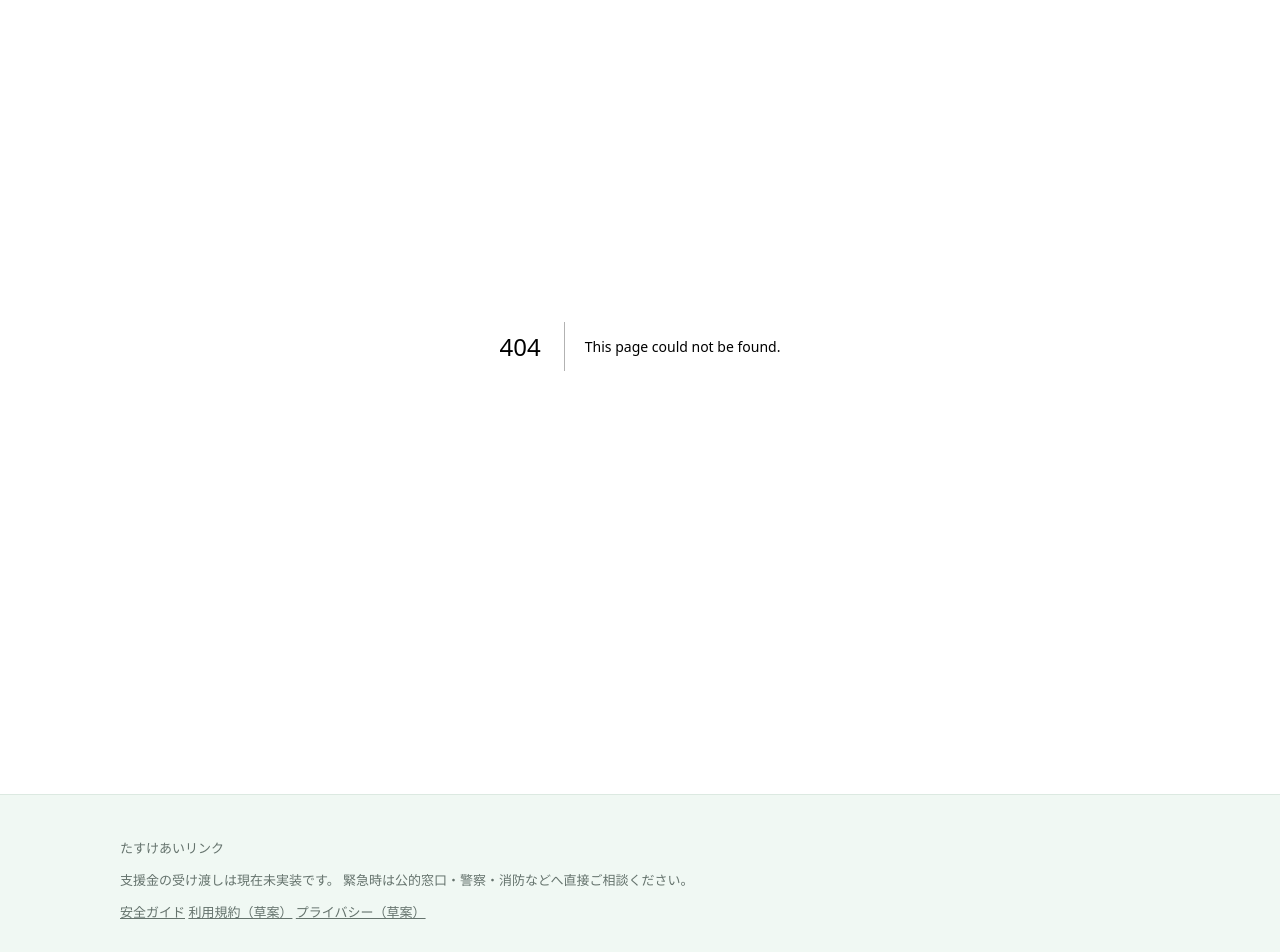
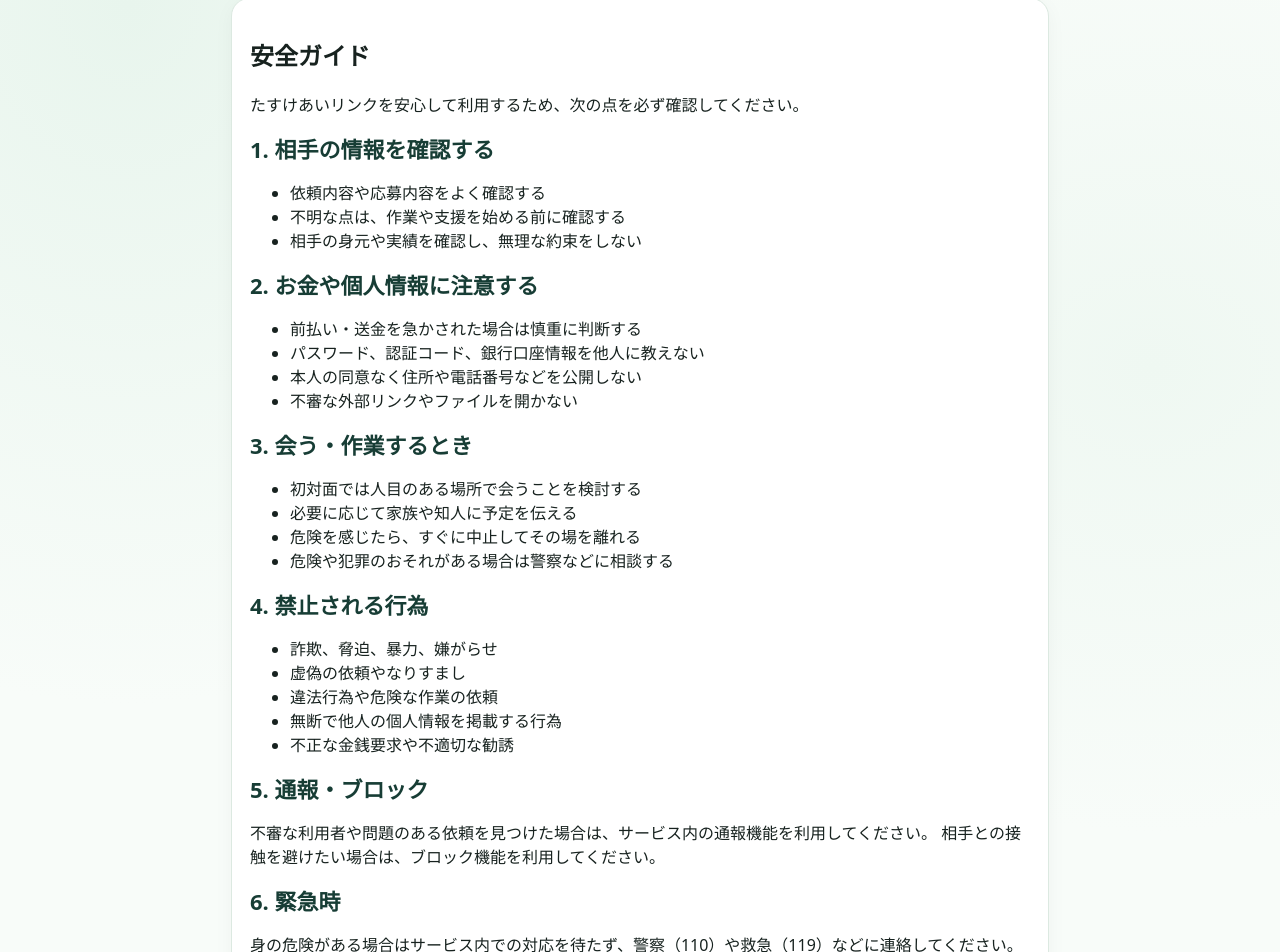
Before and after one commit to nkcleankazu-ai/tasukeai-link, a Next.js app: page /safety in a window 1280 px wide. Before the commit this address had no page. Shown: the part 140-1092 px from the top of the page. Built offline with nearby package versions, Linux system fonts and the light colour scheme.

Commit message:
Add safety guide page with safety tips

```diff
--- /dev/null
+++ b/app/safety/page.tsx
@@ -0,0 +1,62 @@
+export const metadata = {
+  title: "安全ガイド",
+  description: "たすけあいリンクを安全に利用するためのガイドです。",
+};
+
+export default function SafetyPage() {
+  return (
+    <main className="container" style={{ maxWidth: "850px", margin: "0 auto", padding: "24px 16px" }}>
+      <section className="section card">
+        <h1>安全ガイド</h1>
+        <p>たすけあいリンクを安心して利用するため、次の点を必ず確認してください。</p>
+
+        <h2>1. 相手の情報を確認する</h2>
+        <ul>
+          <li>依頼内容や応募内容をよく確認する</li>
+          <li>不明な点は、作業や支援を始める前に確認する</li>
+          <li>相手の身元や実績を確認し、無理な約束をしない</li>
+        </ul>
+
+        <h2>2. お金や個人情報に注意する</h2>
+        <ul>
+          <li>前払い・送金を急かされた場合は慎重に判断する</li>
+          <li>パスワード、認証コード、銀行口座情報を他人に教えない</li>
+          <li>本人の同意なく住所や電話番号などを公開しない</li>
+          <li>不審な外部リンクやファイルを開かない</li>
+        </ul>
+
+        <h2>3. 会う・作業するとき</h2>
+        <ul>
+          <li>初対面では人目のある場所で会うことを検討する</li>
+          <li>必要に応じて家族や知人に予定を伝える</li>
+          <li>危険を感じたら、すぐに中止してその場を離れる</li>
+          <li>危険や犯罪のおそれがある場合は警察などに相談する</li>
+        </ul>
+
+        <h2>4. 禁止される行為</h2>
+        <ul>
+          <li>詐欺、脅迫、暴力、嫌がらせ</li>
+          <li>虚偽の依頼やなりすまし</li>
+          <li>違法行為や危険な作業の依頼</li>
+          <li>無断で他人の個人情報を掲載する行為</li>
+          <li>不正な金銭要求や不適切な勧誘</li>
+        </ul>
+
+        <h2>5. 通報・ブロック</h2>
+        <p>
+          不審な利用者や問題のある依頼を見つけた場合は、サービス内の通報機能を利用してください。
+          相手との接触を避けたい場合は、ブロック機能を利用してください。
+        </p>
+
+        <h2>6. 緊急時</h2>
+        <p>
+          身の危険がある場合はサービス内での対応を待たず、警察（110）や救急（119）などに連絡してください。
+        </p>
+
+        <p className="muted">
+          本ガイドは安全を保証するものではありません。利用者自身でも十分に確認し、無理のない範囲で利用してください。
+        </p>
+      </section>
+    </main>
+  );
+}
```
